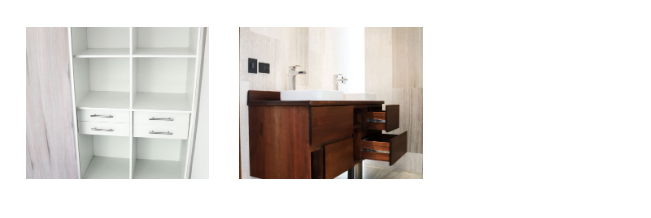
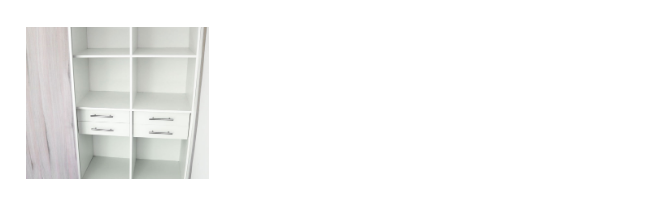
Before and after one commit to oto80557/MateriaCR, a plain HTML site: page galerias/muebles.html in a window 1280 px wide. Shown: the part 560-778 px from the top of the page, 629-1280 px from the left. Drawn offline with Linux system fonts and the light colour scheme; files whose address does not match are found by name.

Commit message:
mb 11
muebles 11

```diff
--- a/galerias/muebles.html
+++ b/galerias/muebles.html
@@ -171,9 +171,6 @@
         <div class="col-sm-6 col-md-4 col-lg-3 col-xl-2 item" data-src="../images/muebles/mb (10).jpg" data-sub-html=" ">
           <a href="#"><img src="../images/mueblesmall/mb (10).jpg" alt="IMage" class="img-fluid"></a>
         </div>
-        <div class="col-sm-6 col-md-4 col-lg-3 col-xl-2 item" data-src="../images/muebles/mb (11).jpg" data-sub-html=" ">
-          <a href="#"><img src="../images/mueblesmall/mb (11).jpg" alt="IMage" class="img-fluid"></a>
-        </div>
       </div>
     </div>
   </div>
```
